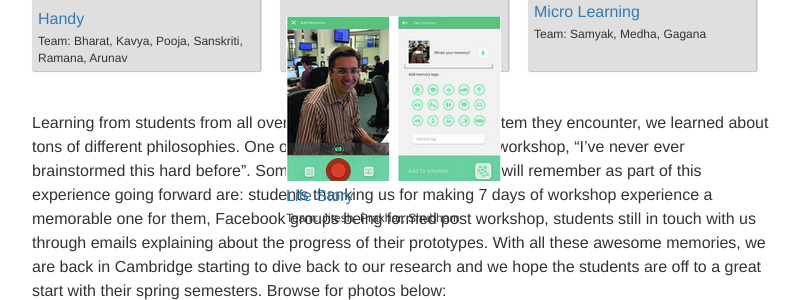
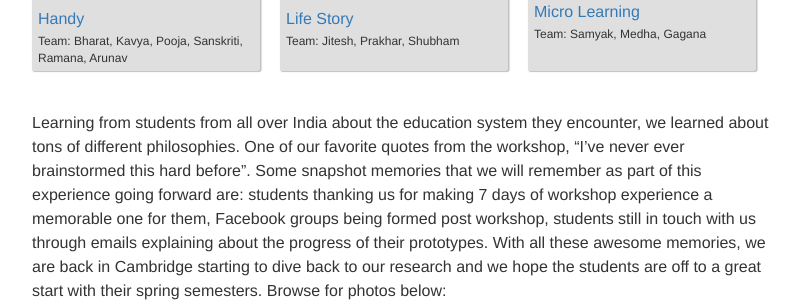
Before and after one commit to learning-over-education/reports, a plain HTML site: page indiavisit/index.html in a window 1280 px wide. Shown: the part 4221-4521 px from the top of the page, without its empty margins (38-841 px from the left). Drawn offline with nearby package versions, Linux system fonts and the light colour scheme.

Commit message:
you tube link

```diff
--- a/indiavisit/index.html
+++ b/indiavisit/index.html
@@ -160,7 +160,6 @@
 
 		<div class="col-sm-4 project-details">
 			<iframe width="215" height="165" class="media" src="https://www.youtube.com/embed/5Dzmc1m-Pd0"></iframe>
-			<img width="215" height="165" class="media" src="img/lifestory.png"></img>
 
 			<a href="http://buildinprogress.media.mit.edu/projects/2283/steps" target="_blank"><h4>Life Story </h4></a>
 			<p>Team: Jitesh, Prakhar, Shubham</p>
```
